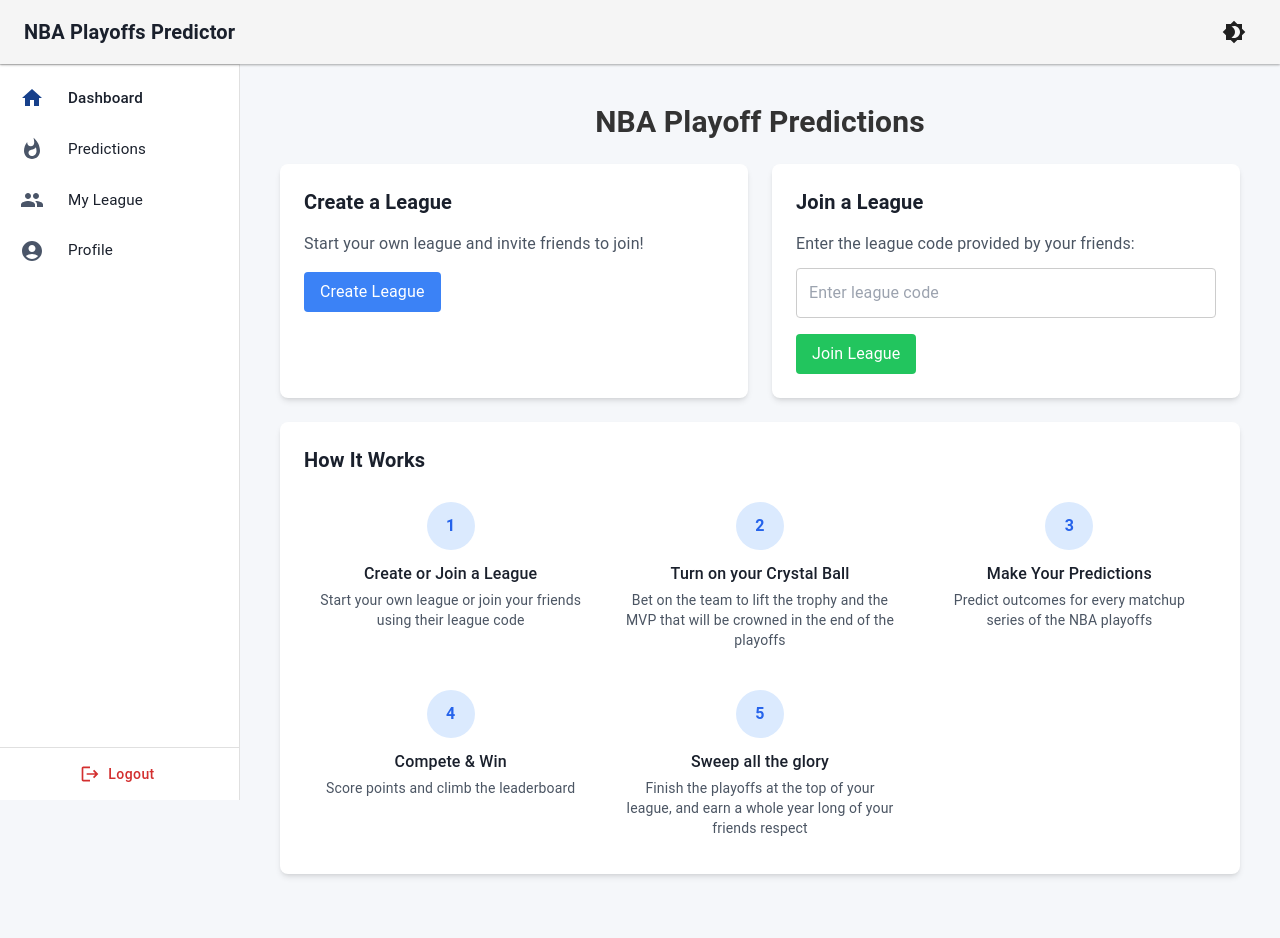
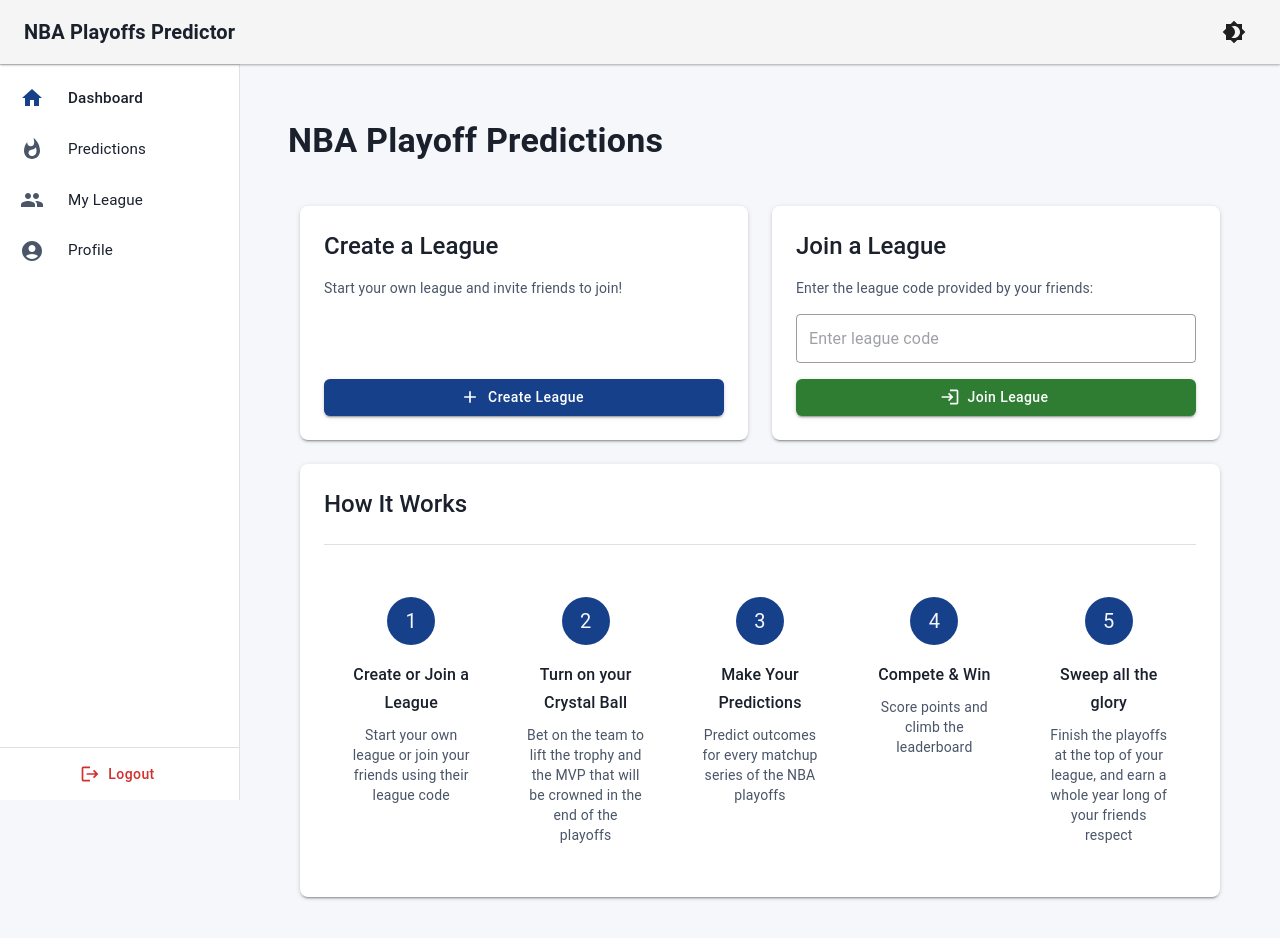
Before and after one commit to itamaraloni/NBA-Playoffs-Brackets-App-Client, a React (Create React App) app: page /dashboard in a window 1280 px wide. Shown: the top 938 px of the page. Built offline with nearby package versions, Linux system fonts and the light colour scheme; no server answers.

Commit message:
Refactored Dashboard.js to work with extracted components and new unified app design

```diff
--- a/src/pages/Dashboard.js
+++ b/src/pages/Dashboard.js
@@ -1,8 +1,20 @@
 import React, { useState } from 'react';
 import { useNavigate } from 'react-router-dom';
 import { useAuth } from '../contexts/AuthContext';
+import {
+  Container,
+  Typography,
+  Grid,
+  useTheme,
+  useMediaQuery
+} from '@mui/material';
+import AppExplanation from '../components/AppExplanation';
+import { CreateLeagueSection, JoinLeagueSection } from '../components/CreateJoinLeagueComponents';
+import { LeagueStatsSection, UpcomingGamesSection } from '../components/DashboardComponents';
 
 const Dashboard = () => {
+  const theme = useTheme();
+  const isMobile = useMediaQuery(theme.breakpoints.down('sm'));
   const { currentUser } = useAuth();
   const [leagueCode, setLeagueCode] = useState('');
   const [codeError, setCodeError] = useState('');
@@ -25,7 +37,6 @@ const Dashboard = () => {
 
     try {
       // TODO: Replace with actual API call
-      // Dummy API call for now
       console.log(`Checking league code: ${leagueCode}`);
 
       // Simulate API delay
@@ -49,175 +60,51 @@ const Dashboard = () => {
     }
   };
 
-  // If user has no player_id yet (new user)
+  // New user content (no player ID)
   const renderNewUserContent = () => (
-    <div className="dashboard-sections grid md:grid-cols-2 gap-6">
-      <div className="section bg-white shadow-md rounded-lg p-6">
-        <h2 className="text-xl font-semibold mb-4">Create a League</h2>
-        <p className="text-gray-600">Start your own league and invite friends to join!</p>
-        <button
-          onClick={handleCreateLeague}
-          className="mt-4 bg-blue-500 text-white px-4 py-2 rounded hover:bg-blue-600 transition"
-        >
-          Create League
-        </button>
-      </div>
-
-      <div className="section bg-white shadow-md rounded-lg p-6">
-        <h2 className="text-xl font-semibold mb-4">Join a League</h2>
-        <p className="text-gray-600">Enter the league code provided by your friends:</p>
-        <div className="mt-3">
-          <input
-            type="text"
-            value={leagueCode}
-            onChange={(e) => setLeagueCode(e.target.value)}
-            placeholder="Enter league code"
-            className="w-full px-3 py-2 border border-gray-300 rounded focus:outline-none focus:ring-2 focus:ring-blue-500"
-          />
-          {codeError && <p className="text-red-500 mt-1 text-sm">{codeError}</p>}
-        </div>
-        <button
-          onClick={handleJoinLeague}
-          disabled={isLoading}
-          className="mt-4 bg-green-500 text-white px-4 py-2 rounded hover:bg-green-600 transition disabled:bg-gray-400"
-        >
-          {isLoading ? 'Checking...' : 'Join League'}
-        </button>
-      </div>
-
-      <div className="section bg-white shadow-md rounded-lg p-6 md:col-span-2">
-        <h2 className="text-xl font-semibold mb-4">How It Works</h2>
-        <div className="grid md:grid-cols-3 gap-4">
-          <div className="text-center p-3">
-            <div className="bg-blue-100 rounded-full w-12 h-12 flex items-center justify-center mx-auto mb-3">
-              <span className="font-bold text-blue-600">1</span>
-            </div>
-            <h3 className="font-medium">Create or Join a League</h3>
-            <p className="text-sm text-gray-600 mt-1">Start your own league or join your friends using their league code</p>
-          </div>
-          <div className="text-center p-3">
-            <div className="bg-blue-100 rounded-full w-12 h-12 flex items-center justify-center mx-auto mb-3">
-              <span className="font-bold text-blue-600">2</span>
-            </div>
-            <h3 className="font-medium">Turn on your Crystal Ball</h3>
-            <p className="text-sm text-gray-600 mt-1">Bet on the team to lift the trophy and the MVP that will be crowned in the end of the playoffs </p>
-          </div>
-          <div className="text-center p-3">
-            <div className="bg-blue-100 rounded-full w-12 h-12 flex items-center justify-center mx-auto mb-3">
-              <span className="font-bold text-blue-600">3</span>
-            </div>
-            <h3 className="font-medium">Make Your Predictions</h3>
-            <p className="text-sm text-gray-600 mt-1">Predict outcomes for every matchup series of the NBA playoffs</p>
-          </div>
-          <div className="text-center p-3">
-            <div className="bg-blue-100 rounded-full w-12 h-12 flex items-center justify-center mx-auto mb-3">
-              <span className="font-bold text-blue-600">4</span>
-            </div>
-            <h3 className="font-medium">Compete & Win</h3>
-            <p className="text-sm text-gray-600 mt-1">Score points and climb the leaderboard</p>
-          </div>
-          <div className="text-center p-3">
-            <div className="bg-blue-100 rounded-full w-12 h-12 flex items-center justify-center mx-auto mb-3">
-              <span className="font-bold text-blue-600">5</span>
-            </div>
-            <h3 className="font-medium">Sweep all the glory</h3>
-            <p className="text-sm text-gray-600 mt-1">Finish the playoffs at the top of your league, and earn a whole year long of your friends respect</p>
-          </div>
-        </div>
-      </div>
-    </div>
+    <Grid container spacing={3}>
+      <Grid item xs={12} md={6}>
+        <CreateLeagueSection onCreateClick={handleCreateLeague} />
+      </Grid>
+      <Grid item xs={12} md={6}>
+        <JoinLeagueSection
+          leagueCode={leagueCode}
+          setLeagueCode={setLeagueCode}
+          codeError={codeError}
+          isLoading={isLoading}
+          onJoinClick={handleJoinLeague}
+        />
+      </Grid>
+      <Grid item xs={12}>
+        <AppExplanation elevation={2} />
+      </Grid>
+    </Grid>
   );
 
-  // If user already has a player_id
+  // Existing player content
   const renderExistingPlayerContent = () => (
-    <div className="dashboard-sections grid md:grid-cols-2 gap-6">
-      <div className="section bg-white shadow-md rounded-lg p-6">
-        <h2 className="text-xl font-semibold mb-4">Your League Stats</h2>
-        <div className="grid grid-cols-2 gap-4 mb-4">
-          <div className="stat-card bg-blue-50 p-3 rounded-lg text-center">
-            <p className="text-gray-600 text-sm">Current Rank</p>
-            <p className="text-2xl font-bold text-blue-600">3rd</p>
-          </div>
-          <div className="stat-card bg-green-50 p-3 rounded-lg text-center">
-            <p className="text-gray-600 text-sm">Your Score</p>
-            <p className="text-2xl font-bold text-green-600">76</p>
-          </div>
-          <div className="stat-card bg-purple-50 p-3 rounded-lg text-center">
-            <p className="text-gray-600 text-sm">Correct Picks</p>
-            <p className="text-2xl font-bold text-purple-600">14</p>
-          </div>
-          <div className="stat-card bg-orange-50 p-3 rounded-lg text-center">
-            <p className="text-gray-600 text-sm">Win Streak</p>
-            <p className="text-2xl font-bold text-orange-600">3</p>
-          </div>
-        </div>
-        <button
-          onClick={() => navigate('/league')}
-          className="w-full mt-2 bg-blue-500 text-white px-4 py-2 rounded hover:bg-blue-600 transition"
-        >
-          View League Details
-        </button>
-      </div>
-
-      <div className="section bg-white shadow-md rounded-lg p-6">
-        <h2 className="text-xl font-semibold mb-4">Upcoming Games</h2>
-        <div className="space-y-3">
-          <div className="game-item p-3 border border-gray-200 rounded-lg">
-            <div className="flex justify-between items-center">
-              <div className="team-info flex items-center">
-                <span className="team-logo mr-2">🏀</span>
-                <span>Lakers</span>
-              </div>
-              <span className="text-sm text-gray-500">vs</span>
-              <div className="team-info flex items-center">
-                <span>Celtics</span>
-                <span className="team-logo ml-2">🏀</span>
-              </div>
-            </div>
-            <div className="text-center mt-2">
-              <span className="text-xs text-gray-500">Today, 7:30 PM</span>
-              <button className="w-full mt-1 bg-green-500 text-white text-sm px-3 py-1 rounded hover:bg-green-600">
-                Make Prediction
-              </button>
-            </div>
-          </div>
-
-          <div className="game-item p-3 border border-gray-200 rounded-lg">
-            <div className="flex justify-between items-center">
-              <div className="team-info flex items-center">
-                <span className="team-logo mr-2">🏀</span>
-                <span>Warriors</span>
-              </div>
-              <span className="text-sm text-gray-500">vs</span>
-              <div className="team-info flex items-center">
-                <span>Nets</span>
-                <span className="team-logo ml-2">🏀</span>
-              </div>
-            </div>
-            <div className="text-center mt-2">
-              <span className="text-xs text-gray-500">Tomorrow, 8:00 PM</span>
-              <button className="w-full mt-1 bg-green-500 text-white text-sm px-3 py-1 rounded hover:bg-green-600">
-                Make Prediction
-              </button>
-            </div>
-          </div>
-        </div>
-        <button
-          onClick={() => navigate('/predictions')}
-          className="w-full mt-4 bg-green-500 text-white px-4 py-2 rounded hover:bg-green-600 transition"
-        >
-          View All Games
-        </button>
-      </div>
-    </div>
+    <Grid container spacing={3}>
+      <Grid item xs={12} md={6}>
+        <LeagueStatsSection onViewLeagueClick={() => navigate('/league')} />
+      </Grid>
+      <Grid item xs={12} md={6}>
+        <UpcomingGamesSection onViewGamesClick={() => navigate('/predictions')} />
+      </Grid>
+    </Grid>
   );
 
   return (
-    <div className="dashboard p-4">
-      <h1 className="text-3xl font-bold mb-6">NBA Playoff Predictions</h1>
+    <Container maxWidth="lg" sx={{ mt: 4, mb: 4 }}>
+      <Typography
+        variant="h4"
+        fontWeight="bold"
+        sx={{ mb: isMobile ? 3 : 4 }}
+      >
+        NBA Playoff Predictions
+      </Typography>
 
       {playerId ? renderExistingPlayerContent() : renderNewUserContent()}
-    </div>
+    </Container>
   );
 };
 
```
